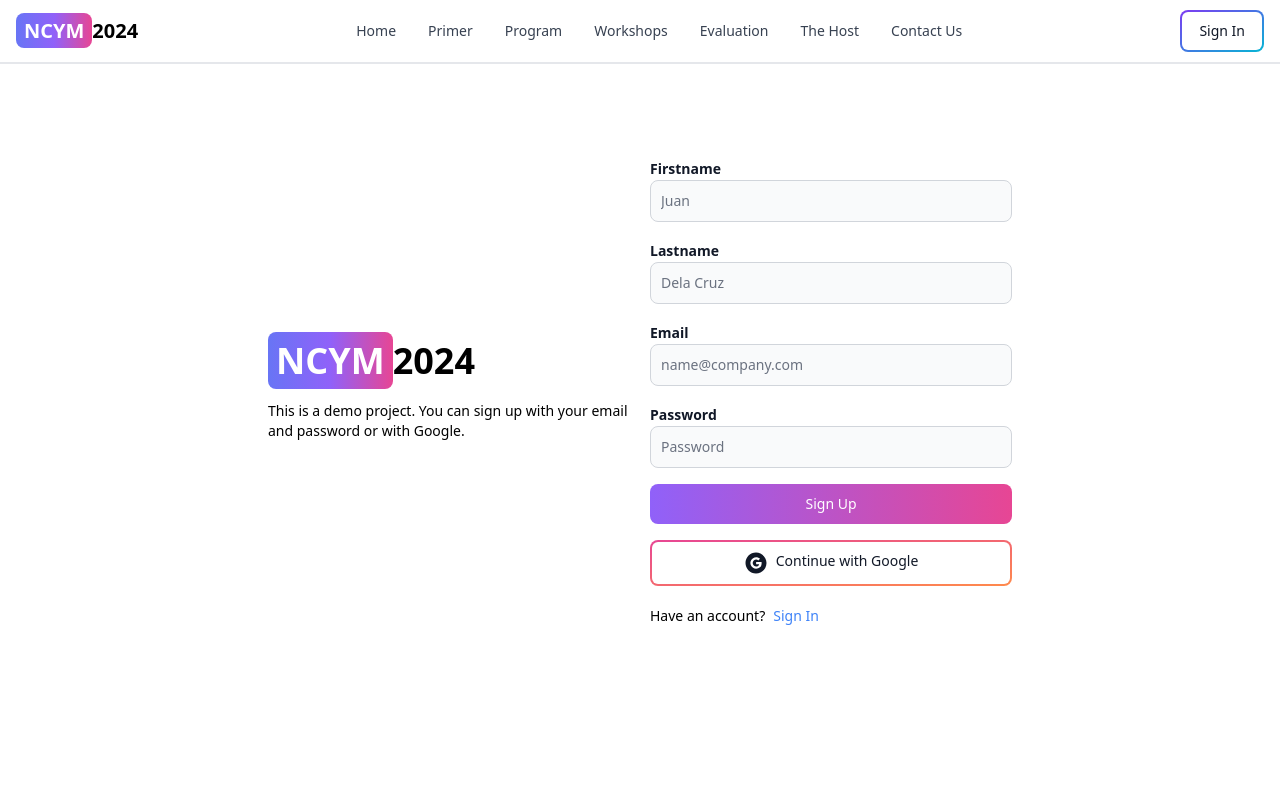
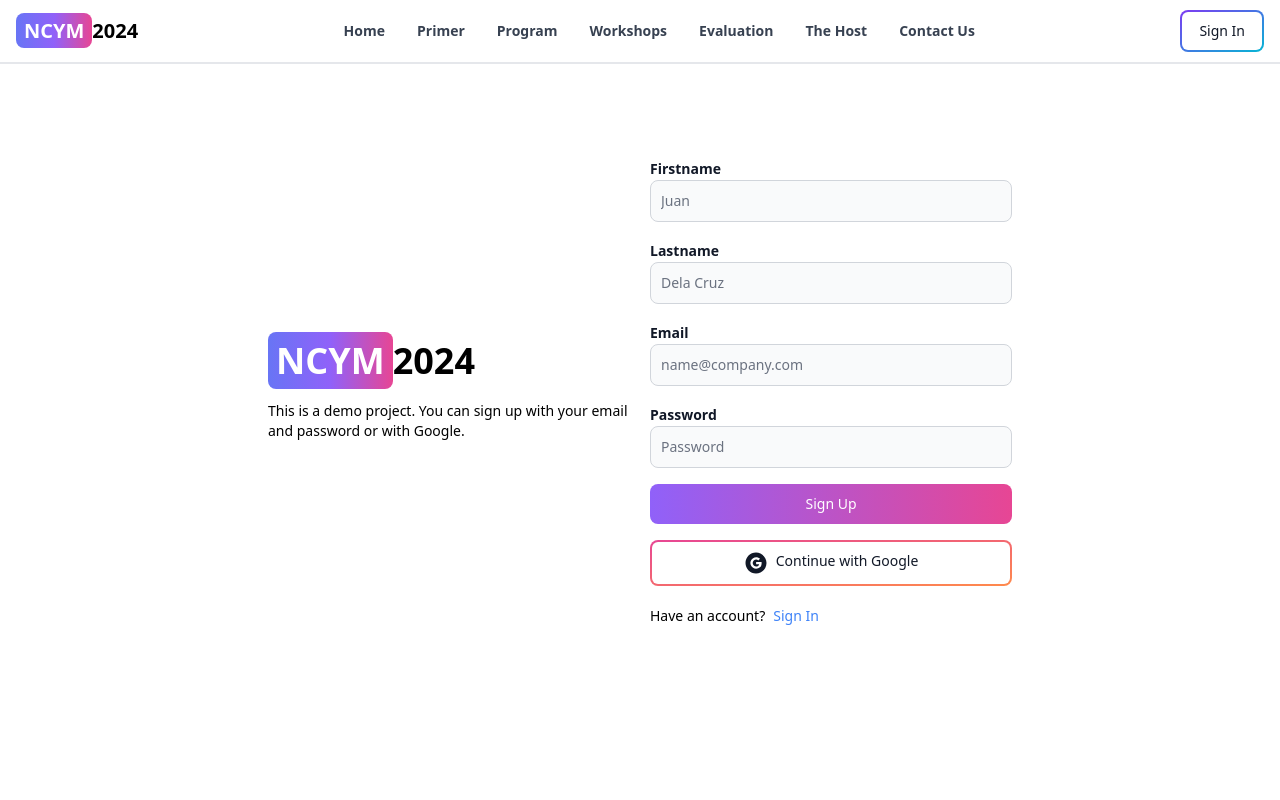
Before and after one commit to Jelzon20/ncym, a React (Vite) app in the folder client/: page /sign-up in a window 1280 px wide. Shown: the top 800 px of the page. Built offline with nearby package versions, Linux system fonts and the light colour scheme; no server answers.

Commit message:
update header component with user data

```diff
--- a/client/src/components/Header.jsx
+++ b/client/src/components/Header.jsx
@@ -3,13 +3,30 @@ import { Avatar, Button, Dropdown, Navbar, TextInput } from 'flowbite-react';
 import { Link, useLocation, useNavigate } from 'react-router-dom';
 import { AiOutlineSearch } from 'react-icons/ai';
 import { FaMoon, FaSun } from 'react-icons/fa';
-// import { useSelector, useDispatch } from 'react-redux';
+import { useSelector, useDispatch } from 'react-redux';
 // import { toggleTheme } from '../redux/theme/themeSlice';
 // import { signoutSuccess } from '../redux/user/userSlice';
 import { useEffect, useState } from 'react';
 
 export default function Header() {
   const path = useLocation().pathname;
+  const { currentUser } = useSelector((state) => state.user);
+
+  const handleSignout = async () => {
+    try {
+      const res = await fetch('/api/user/signout', {
+        method: 'POST',
+      });
+      const data = await res.json();
+      if (!res.ok) {
+        console.log(data.message);
+      } else {
+        dispatch(signoutSuccess());
+      }
+    } catch (error) {
+      console.log(error.message);
+    }
+  };
   return (
 
     <Navbar className='border-b-2'>
@@ -47,7 +64,7 @@ export default function Header() {
 
            {theme === 'light' ? <FaSun /> : <FaMoon />}
         </Button> */}
-        {/* {currentUser ? (
+        {currentUser ? (
           <Dropdown
             arrowIcon={false}
             inline
@@ -56,7 +73,7 @@ export default function Header() {
             }
           >
             <Dropdown.Header>
-              <span className='block text-sm'>@{currentUser.username}</span>
+              {/* <span className='block text-sm'>@{currentUser.username}</span> */}
               <span className='block text-sm font-medium truncate'>
                 {currentUser.email}
               </span>
@@ -73,34 +90,34 @@ export default function Header() {
               Sign In
             </Button>
           </Link>
-        )} */}
-        <Link to='/sign-in'>
+        )}
+        {/* <Link to='/sign-in'>
             <Button gradientDuoTone='purpleToBlue' outline>
               Sign In
             </Button>
-          </Link>
+          </Link> */}
         <Navbar.Toggle />
       </div>
       <Navbar.Collapse>
-        <Navbar.Link active={path === '/'} as={'div'}>
+        <Navbar.Link className='font-semibold' active={path === '/'} as={'div'}>
           <Link to='/'>Home</Link>
         </Navbar.Link>
-        <Navbar.Link active={path === '/primer'} as={'div'}>
+        <Navbar.Link className='font-semibold'  active={path === '/primer'} as={'div'}>
           <Link to='/primer'>Primer</Link>
         </Navbar.Link>
-        <Navbar.Link active={path === '/program'} as={'div'}>
+        <Navbar.Link className='font-semibold' active={path === '/program'} as={'div'}>
           <Link to='/program'>Program</Link>
         </Navbar.Link>
-        <Navbar.Link active={path === '/workshops'} as={'div'}>
+        <Navbar.Link className='font-semibold' active={path === '/workshops'} as={'div'}>
           <Link to='/workshops'>Workshops</Link>
         </Navbar.Link>
-        <Navbar.Link active={path === '/evaluation'} as={'div'}>
+        <Navbar.Link className='font-semibold' active={path === '/evaluation'} as={'div'}>
           <Link to='/evaluation'>Evaluation</Link>
         </Navbar.Link>
-        <Navbar.Link active={path === '/host'} as={'div'}>
+        <Navbar.Link className='font-semibold' active={path === '/host'} as={'div'}>
           <Link to='/host'>The Host</Link>
         </Navbar.Link>
-        <Navbar.Link active={path === '/contact-us'} as={'div'}>
+        <Navbar.Link className='font-semibold' active={path === '/contact-us'} as={'div'}>
           <Link to='/contact-us'>Contact Us</Link>
         </Navbar.Link>
         {/* <Navbar.Link active={path === '/about'} as={'div'}>
```
